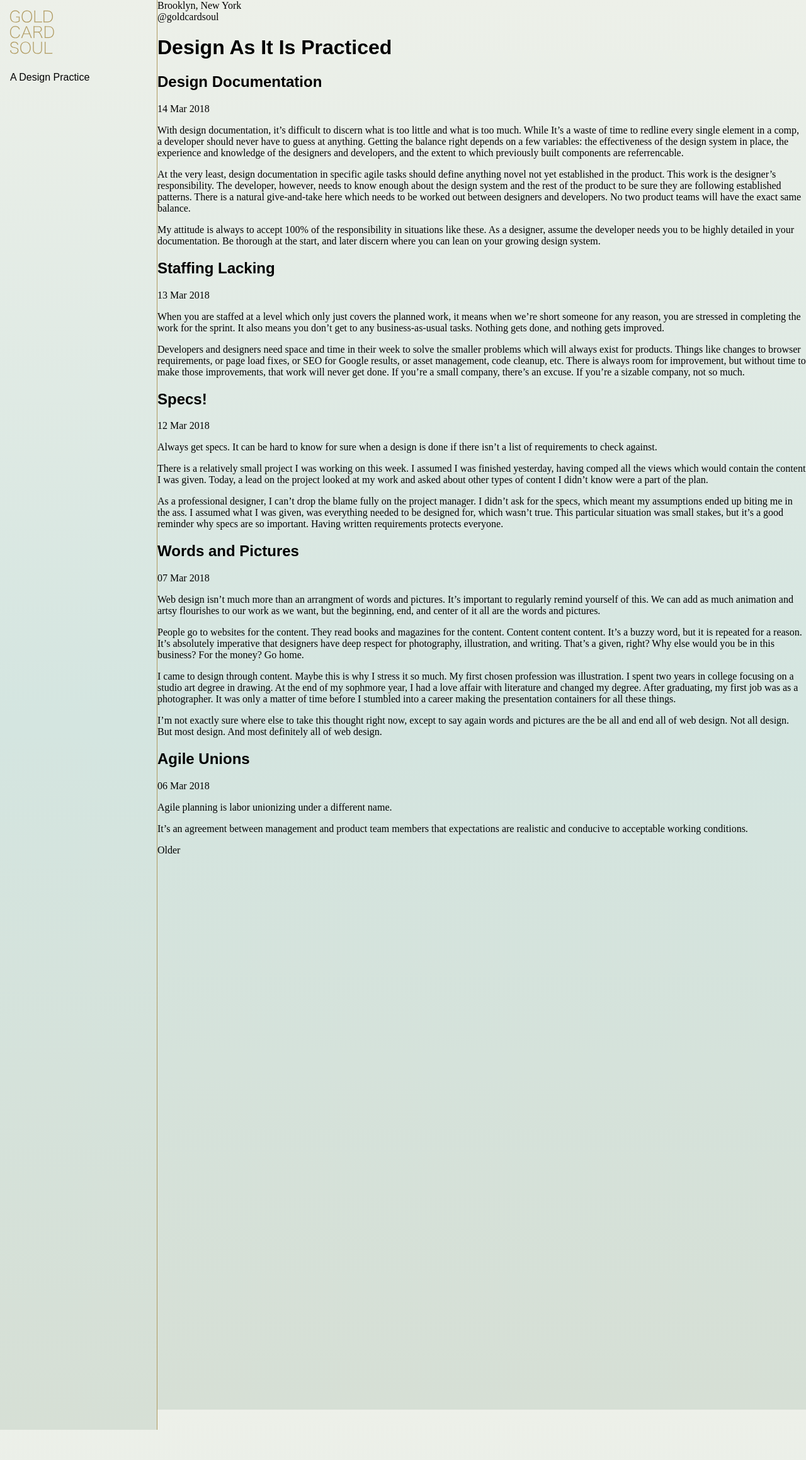
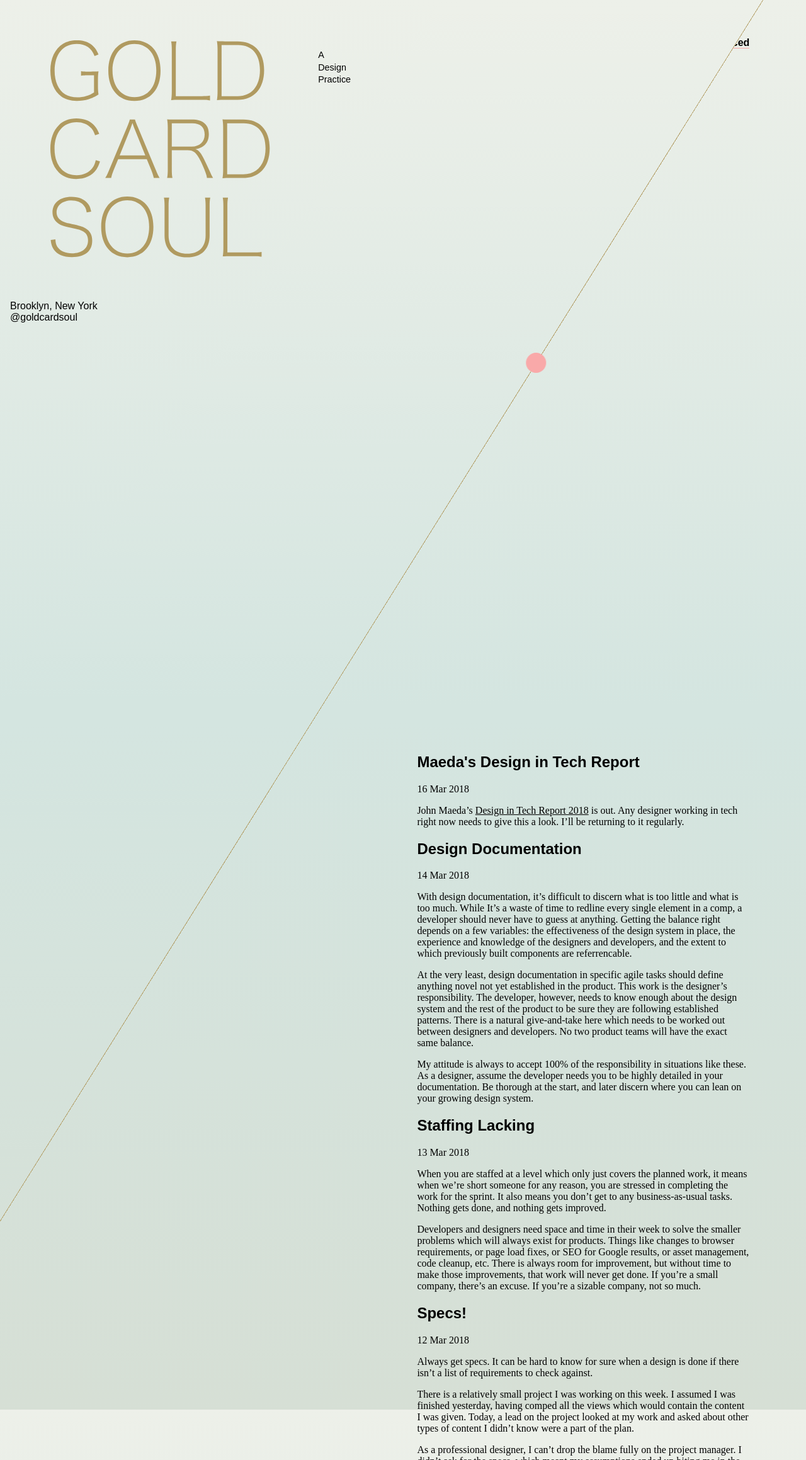
Before and after one commit to goldcardsoul/goldcardsoul.github.io, a Jekyll site: the page built from index.html, in a window 1280 px wide. Shown: the whole page at 63% size. Built offline with Jekyll 4.4.1, drawn with Linux system fonts in a browser that asks for light colours; the list of posts is cut into pages by our own code; before the commit the page ends 2270 px from its top, so only the background shows below that.

Commit message:
css updates
index

```diff
--- /dev/null
+++ b/_drafts/2018-03-16-16-44-11.txt
@@ -0,0 +1,3 @@
+When in an active design sprint, make sure to schedule time to let your mind wander, preferably somewhere away from any screens. Take a walk. Relax. Let your subconscious do some of the work.
+
+I often find that if I plant a design challenge into the back of my mind long before I need to actually touch pixels, when I actually do start I find myself on the right track very quickly. At the very least, I have sketchy ideas ready to go. I don't experience any writer's block; no staring at a blank screen and unsure where to begin. I'm fully ready.
--- /dev/null
+++ b/_drafts/2018-03-16-16-47-13.txt
@@ -0,0 +1 @@
+If you're freelance, seriously consider joining a small community coworking space. Especially one with a diverse group of people working in a big variety of industries.
--- /dev/null
+++ b/_drafts/2018-03-16-16-49-13.txt
@@ -0,0 +1,6 @@
+[This quote from Robin Rendle](
+https://robinrendle.com/notes/inconsistencies-and-productivity/) struck a chord with me.
+
+> In fact, it takes a lot of time to design robust systems that can scale across every part of a UI/product and doing all that work weirdly enough doesn’t feel like work, instead it’s more akin to unnecessary hassle and stress. But I can’t help think that this is what should differentiate the work of product designers from the work of graphic or print designers—and orgs should really incentivize simple and perhaps even boring additions to a system or a product.
+
+At the Journal, I’ve been feeling this acutely. So much of my work is just being focused on not unnecessarily doing anything new, as apposed to designing new stuff. We have a growing UI kit and our goal is to keep it tight. This means I’m constantly pumping the breaks on my designs. Is a new component too unique? Is there another UI element I should be reusing? Does this new component expand the UI kit in a way which opens us up to potential off-brand visuals? It takes a good deal of time to think this stuff through. At some point, it becomes clear that doing less is actually doing more, if that “less” is paired with extra thought.
--- /dev/null
+++ b/_drafts/2018-03-16-17-08-31.txt
@@ -0,0 +1,5 @@
+When taking a job as a designer in a product role, you should suppress any desire to leave a personal mark on the product. You should hope to leave the company with as few traces of your own opinions reflected in the work.
+
+This is, of course, impossible. At the end of your stint on a product, you'll be able to look back and recognize yourself in the work. It's unavoidable. Even so, the *attempt* to leave no footprints in the snow is what's important.
+
+There must be a better way to describe this. It's a zen lesson.
--- a/_includes/sidebar.html
+++ b/_includes/sidebar.html
@@ -1,9 +1,17 @@
 <div id="sidebar">
+
   <header>
 
     {% if page.layout == "index" %}
-      <div class="book--gcs-logo">{% include svg/gcs_logo.svg %}</div>
+      <div class="gcs-logo">{% include svg/gcs_logo.svg %}</div>
     {% endif %}
+
+    <p class="lead">A<br>Design<br>Practice</p>
+
+    <div class="about-info">
+      <span>Brooklyn, New York</span><br>
+      <span><a href="https:/twitter.com/goldcardsoul">@goldcardsoul</a></span>
+    </div>
 
     <{% if page.layout == "index" %}h1{% else %}div{% endif %} class="site-title">
       <a href="{{ site.baseurl }}/">
@@ -12,7 +20,6 @@
         {% endunless %}
       </a>
     </{% if page.layout == "index" %}h1{% else %}div{% endif %}>
-    <p class="lead">{{ site.tagline }}</p>
   </header>
 
 </div>
--- a/_layouts/index.html
+++ b/_layouts/index.html
@@ -2,13 +2,12 @@
 layout: default
 ---
 
-<div class="about-info">
-  <span>Brooklyn, New York</span><br>
-  <span><a href="https:/twitter.com/goldcardsoul">@goldcardsoul</a></span>
+<div class="cover-shape">
+  <div class="small-dot"></div>
 </div>
 
 <div class="content">
-  <h1 class="blog-title">Design As It Is Practiced</h1>
+  <h1 class="blog-title"><a href="/book">Design As It Is Practiced</a></h1>
 
   {% include pagination-newer.html %}
 
--- /dev/null
+++ b/_posts/2018-03-16-08-38-28.md
@@ -0,0 +1,8 @@
+---
+layout: post
+date: 2018-03-16 08:36:27
+title: Maeda's Design in Tech Report
+tags: design, tech, John Maeda
+---
+
+John Maeda's [Design in Tech Report 2018](https://www.slideshare.net/johnmaeda/design-in-tech-report-2018/46-3102018_2018_Design_In_Tech) is out. Any designer working in tech right now needs to give this a look. I'll be returning to it regularly.
--- a/_sass/hydeout.scss
+++ b/_sass/hydeout.scss
@@ -21,11 +21,17 @@ $pink: #F9A9A9;
 
 @mixin gradient-bg {
 	background: #edf0e9; /* Old browsers */
-	background: -moz-linear-gradient(top, #edf0e9 0%, #d4e5e0 50%, #d4e5e0 51%, #d6dfd5 100%); /* FF3.6-15 */
-	background: -webkit-linear-gradient(top, #edf0e9 0%,#d4e5e0 50%,#d4e5e0 51%,#d6dfd5 100%); /* Chrome10-25,Safari5.1-6 */
-	background: linear-gradient(to bottom, #edf0e9 0%,#d4e5e0 50%,#d4e5e0 51%,#d6dfd5 100%); /* W3C, IE10+, FF16+, Chrome26+, Opera12+, Safari7+ */
-	filter: progid:DXImageTransform.Microsoft.gradient( startColorstr='#edf0e9', endColorstr='#d6dfd5',GradientType=0 ); /* IE6-9 */
+	background: -moz-linear-gradient(top, #edf0e9 0%, #d4e5e0 50%, #d4e5e0 51%, #d6dfd5 100%);
+	background: -webkit-linear-gradient(top, #edf0e9 0%,#d4e5e0 50%,#d4e5e0 51%,#d6dfd5 100%);
+	background: linear-gradient(to bottom, #edf0e9 0%,#d4e5e0 50%,#d4e5e0 51%,#d6dfd5 100%);
+	filter: progid:DXImageTransform.Microsoft.gradient( startColorstr='#edf0e9', endColorstr='#d6dfd5',GradientType=0 );
 }
+
+@mixin pink-dot {
+	border-radius: 50%;
+	background-color: $pink;
+}
+
 
 body {
 	height: 100vh;
@@ -47,6 +53,12 @@ body {
 
 h1, h2, h3, h4 {
 	font-family: sans-serif;
+	a {
+		&:hover {
+			text-decoration: none;
+			color: $pink;
+		}
+	}
 }
 
 a {
@@ -54,6 +66,13 @@ a {
 	text-decoration: none;
 	&:hover {
 		text-decoration: underline;
+	}
+}
+
+p a {
+	text-decoration: underline;
+	&:hover {
+		color: $pink;
 	}
 }
 
@@ -106,8 +125,7 @@ main {
 .sidebar-dot {
 	width: 2em;
 	height: 2em;
-	border-radius: 50%;
-	background-color: $pink;
+	@include pink-dot;
 	position: fixed;
 	left: 14.5em;
 	top: 11.75em;
@@ -117,9 +135,8 @@ main {
 .overflow-dot {
 	width: 100vh;
 	height: 100vh;
-	border-radius: 50%;
-	background-color: $pink;
 	position: fixed;
+	@include pink-dot;
 	left: 70em;
 	top: 0;
 	z-index: 2;
@@ -139,3 +156,77 @@ main {
 	padding-right: 3em;
 	margin-top: 3em;
 }
+
+
+/* ---------- HOME ---------- */
+
+body.home.index,
+body.post {
+	grid-template-columns: 48% auto;
+
+	#sidebar {
+		background: transparent;
+		border: none;
+		z-index: 3;
+		padding-top: 4em;
+		.gcs-logo {
+			width: 60%;
+			max-width: 350px;
+			margin: 0 0 4em 4em;
+			float: left;
+		}
+		.lead {
+			float: left;
+			margin-left: 13%;
+			font-size: .9em;
+		    font-weight: 100;
+		    line-height: 1.35em;
+		}
+		.about-info {
+			clear: both;
+		}
+	}
+
+	.blog-title {
+		font-size: 1em;
+		text-align: right;
+		margin-bottom: 50vh;
+		a {
+			border-bottom: 1px solid $pink;
+			text-decoration: none;
+			&:hover {
+				color: $pink;
+			}
+		}
+	}
+
+	.content {
+		position: relative;
+		max-width: 33em;
+		padding: 3em;
+		z-index: 1;
+	}
+}
+
+.cover-shape {
+	@include gradient-bg;
+	background-color: #000;
+	border-right: 1px solid $gold;
+	position: fixed;
+    top: 0;
+    left: 0px;
+    width: 40%;
+    height: 100vh;
+	z-index: 2;
+	transform: skew(-32deg, 0deg);
+}
+.small-dot {
+	@include pink-dot;
+	width: 2em;
+	height: 2em;
+	position: absolute;
+	right: -1em;
+    top: 25%;
+    z-index: 3;
+    transform: skew(32deg, 0deg);
+}
```
Also changed, not shown: _includes/svg/gcs_logo.svg, assets/gcs_logo.svg.
